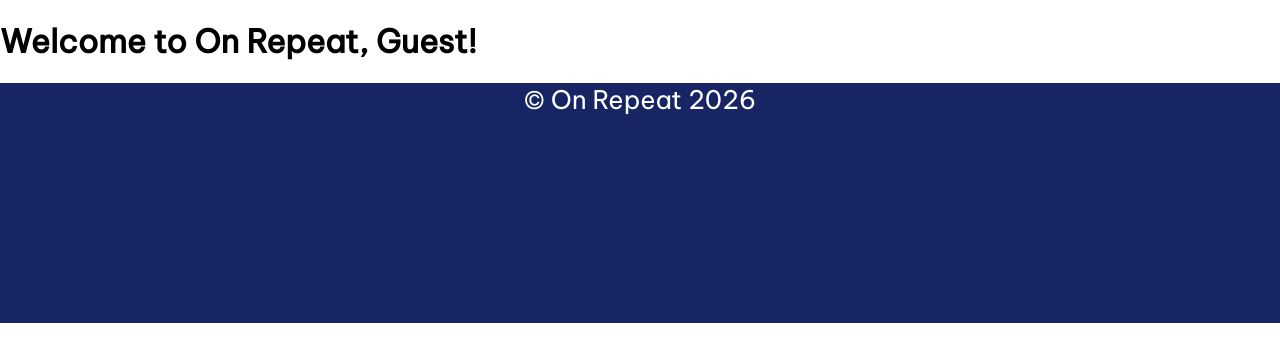
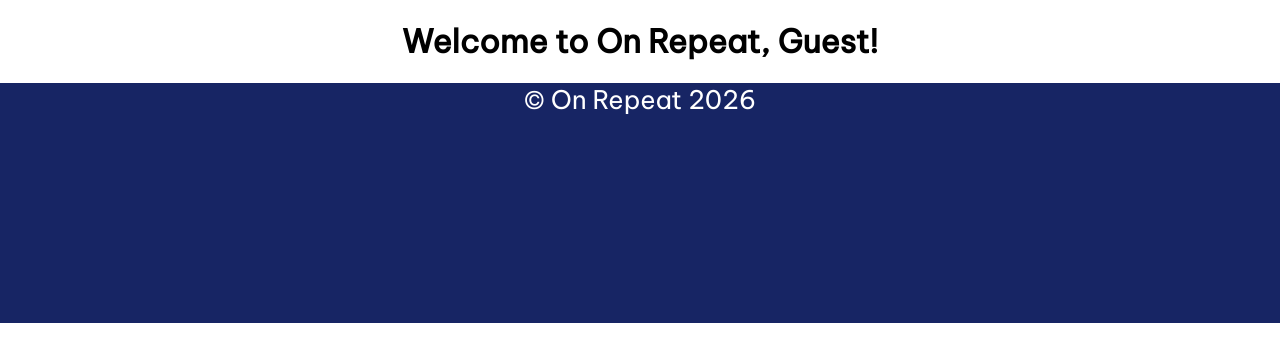
Before and after one commit to pringle-1/On-Repeat, a Flask app: page / in a window 1280 px wide. Shown: the part 68-430 px from the top of the page. Run offline with Flask 3, Linux system fonts and the light colour scheme.

Commit message:
minor CSS changes

```diff
--- a/static/style.css
+++ b/static/style.css
@@ -66,6 +66,11 @@ footer {
     color: white;
     text-align: center;
     min-height: 30vh;
+}
+
+/* Index Styling (Home Page) */
+.welcome {
+    text-align: center;
 }
 
 /* Global Styling */
--- a/templates/index.html
+++ b/templates/index.html
@@ -6,8 +6,8 @@
 
 {% block content %}
 {% if current_user %}
-    <h1>Welcome to On Repeat, {{ current_user['username'] }}!</h1>
+    <h1 class="welcome">Welcome to On Repeat, {{ current_user['username'] }}!</h1>
 {% else %}
-    <h1>Welcome to On Repeat, Guest!</h1>
+    <h1 class="welcome">Welcome to On Repeat, Guest!</h1>
 {% endif %}
 {% endblock %}
```
